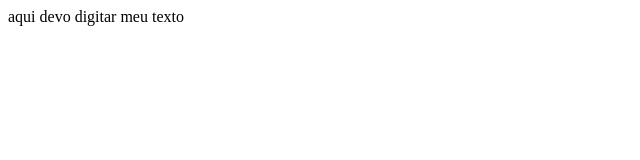
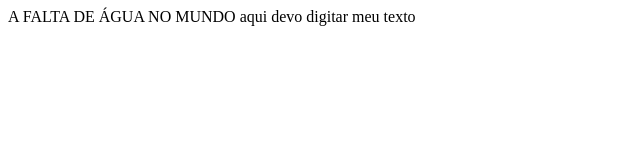
Before and after one commit to bassedon041/mobile_mariabass, a plain HTML site: page index.html in a window 1280 px wide. Shown: the whole page, without its empty margins (0-640 px from the left). Drawn offline with Linux system fonts and the light colour scheme.

Commit message:
TITULO 2

```diff
--- a/index.html
+++ b/index.html
@@ -6,6 +6,7 @@
     <title>A FALTA DE ÁGUA NO MUNDO</title>
 </head>
 <body>
+    A FALTA DE ÁGUA NO MUNDO
     aqui devo digitar meu texto
 </body>
 </html>
```
